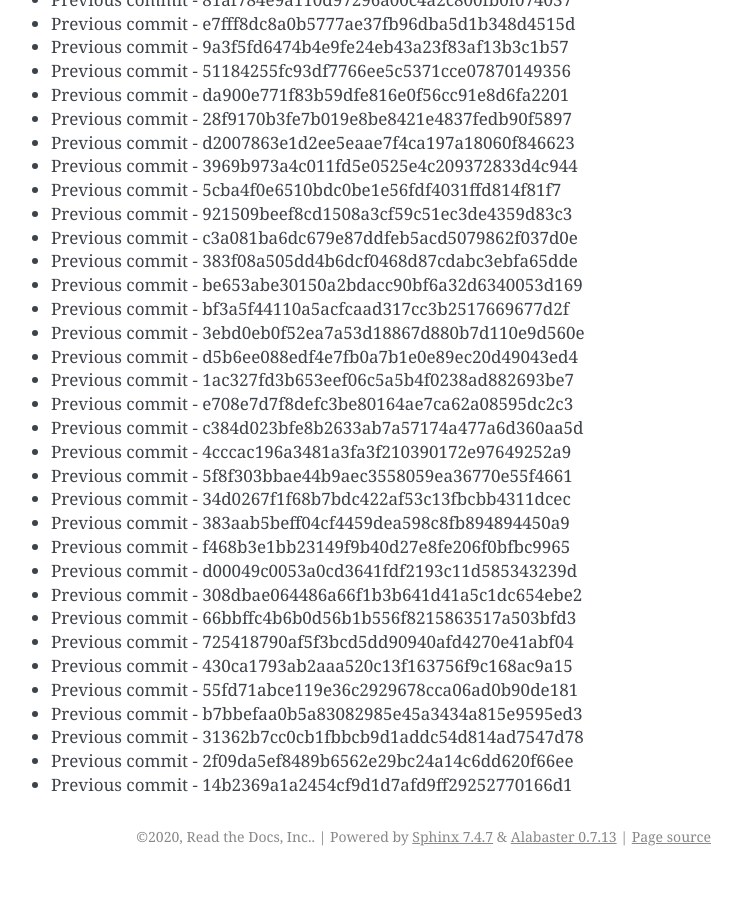
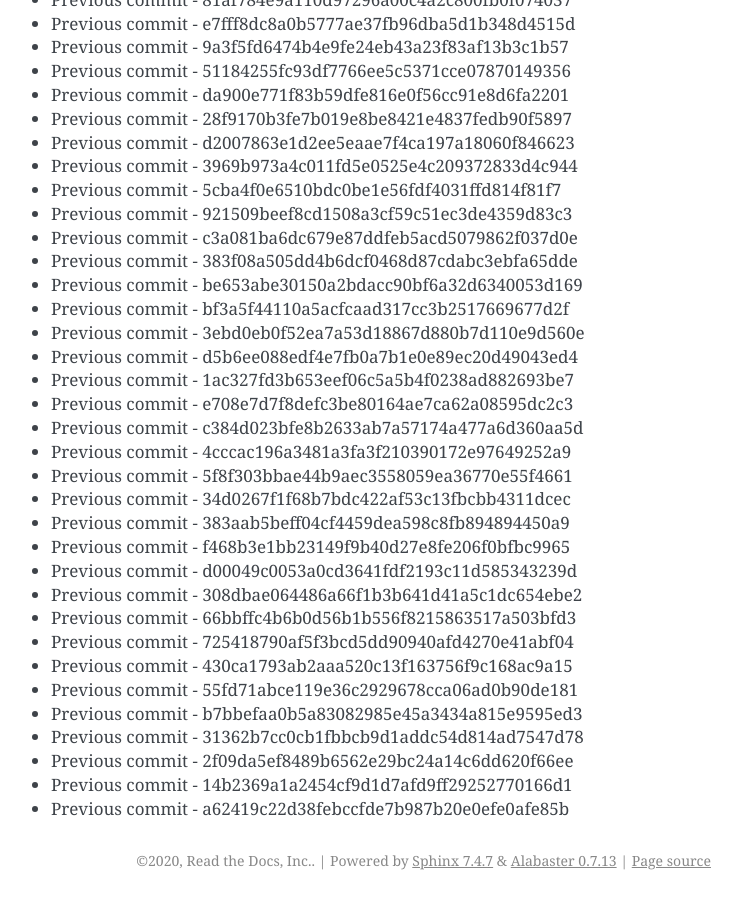
Before and after one commit to readthedocs/rtd-git-stresstest, a Sphinx documentation site: the page built from docs/updates.rst, in a window 1280 px wide and 900 px high, scrolled down 99746 px. Shown: the whole window, without its empty margins (399-1141 px from the left). Built offline with Sphinx 7.4.7, drawn with Linux system fonts in a browser that asks for light colours; before the commit the page ends 100622 px from its top, so only the background shows below that.

Commit message:
Generating commit from previous: a62419c22d38febccfde7b987b20e0efe0afe85b

```diff
--- a/docs/updates.rst
+++ b/docs/updates.rst
@@ -4223,3 +4223,4 @@ It can be tested for any performance characteristics.
 * Previous commit - 31362b7cc0cb1fbbcb9d1addc54d814ad7547d78
 * Previous commit - 2f09da5ef8489b6562e29bc24a14c6dd620f66ee
 * Previous commit - 14b2369a1a2454cf9d1d7afd9ff29252770166d1
+* Previous commit - a62419c22d38febccfde7b987b20e0efe0afe85b
```
